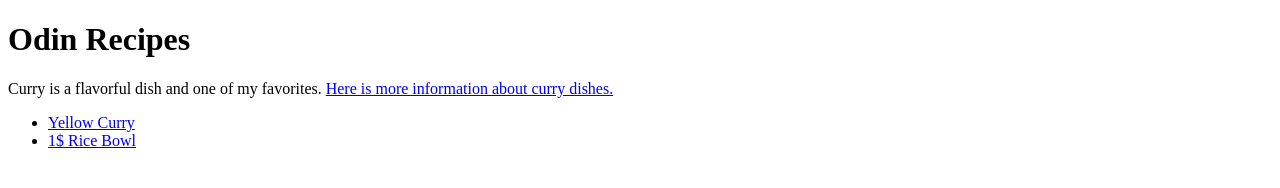
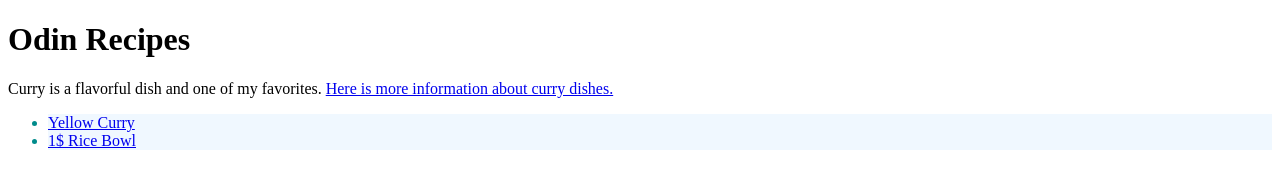
Before and after one commit to Seb1123/odin-recipes, a plain HTML site: page index.html in a window 1280 px wide. Drawn offline with Linux system fonts and the light colour scheme.

Commit message:
Played with adding CSS in the index page

```diff
--- a/index.html
+++ b/index.html
@@ -3,14 +3,20 @@
     <head>
         <meta charset="utf-8">
         <title>Odin Recipes</title>
+
+        <style>
+        .recipe-link {
+            background-color:aliceblue; color:darkcyan;
+        }
+        </style>
     </head>
 
     <body>
         <h1>Odin Recipes</h1>
         <p>Curry is a flavorful dish and one of my favorites. <a href="https://www.thespruceeats.com/thai-curry-differences-red-yellow-green-3217020">Here is more information about curry dishes.</a></p>
         <ul>
-            <li><a href="./recipes/thai-yellow-curry.html">Yellow Curry</a></li>
-            <li><a href="./recipes/rice-bowl.html">1$ Rice Bowl</a></li>
+            <li class="recipe-link"><a href="./recipes/thai-yellow-curry.html">Yellow Curry</a></li>
+            <li class="recipe-link"><a href="./recipes/rice-bowl.html">1$ Rice Bowl</a></li>
         </ul>
     </body>
 </html>
```
